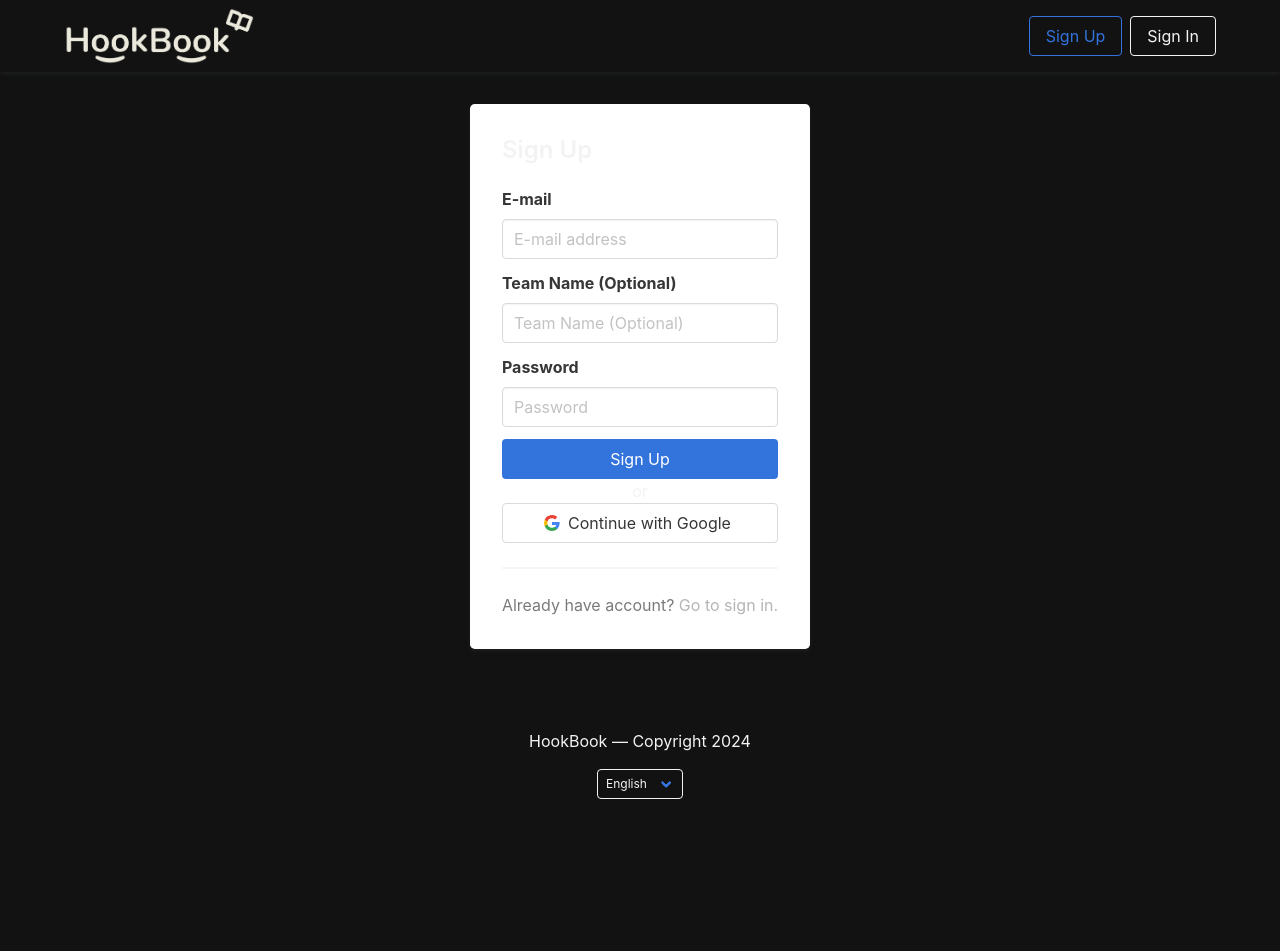
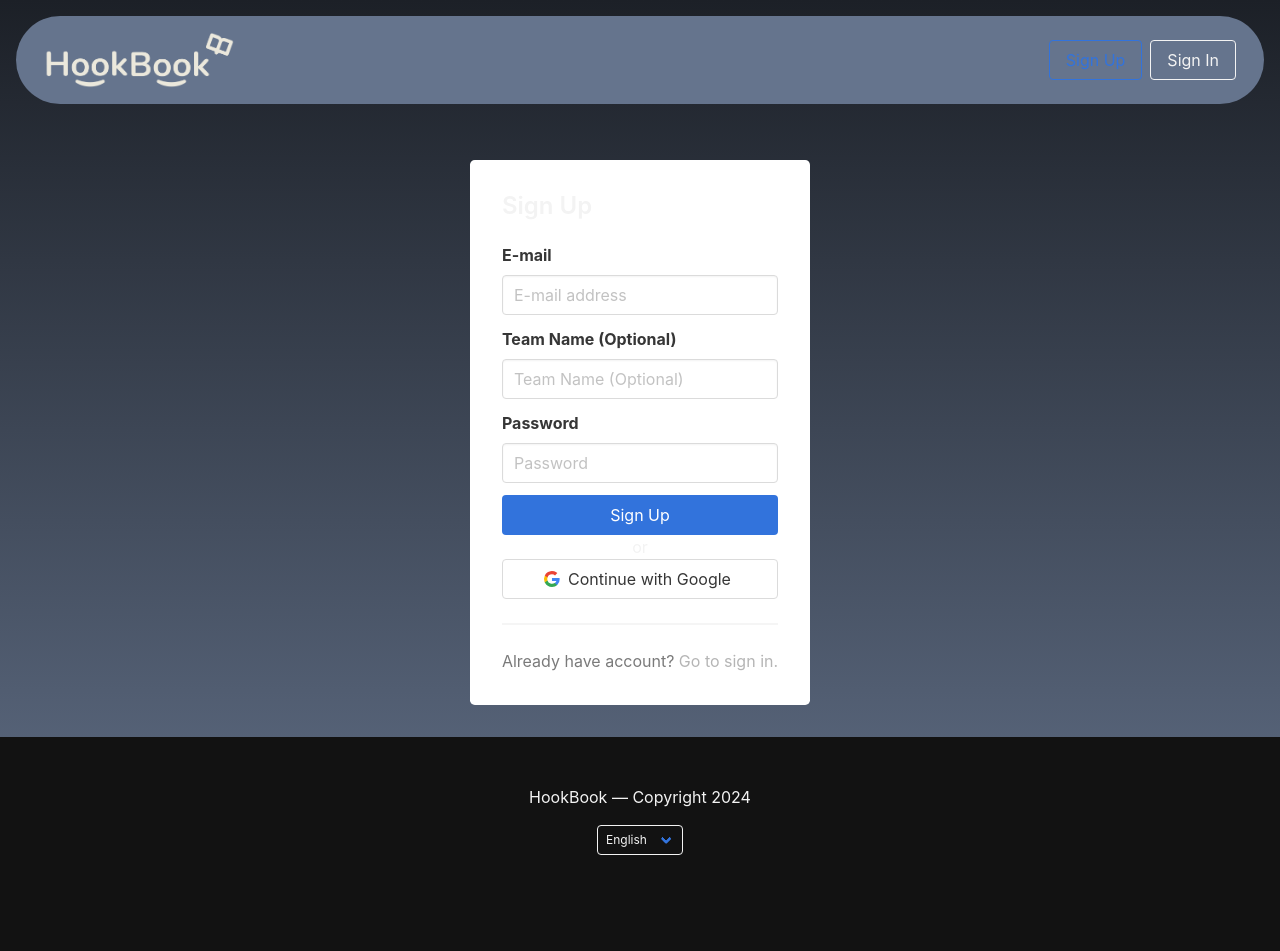
Before and after one commit to mchadaga/bookly, a Django app: page /accounts/signup/ in a window 1280 px wide. Before the commit the page ends 799 px from the top, so only its background shows below. Run offline with Django 4.2, Linux system fonts and the light colour scheme; style sheets or scripts are compiled from the project's sources; parts of the project's set-up code (start-up, migrations or seed data) failed here and were passed over; some libraries are stand-ins or nearby versions.

Commit message:
extended spaces + deleted shadow

```diff
--- a/assets/styles/app/bulma/accounts.sass
+++ b/assets/styles/app/bulma/accounts.sass
@@ -10,5 +10,4 @@
   // on tablets make it a pop-up style form
   +from($tablet)
     border-radius: .3em
-    box-shadow: $default-shadow
     background-color: $white
--- a/assets/styles/app/bulma/layout.sass
+++ b/assets/styles/app/bulma/layout.sass
@@ -1,6 +1,5 @@
 
 .navbar
-  box-shadow: $default-shadow
   .navbar-item
     &.is-active
       +until($desktop)
@@ -34,7 +33,6 @@
   +from($tablet)
     padding: 2em
     border-radius: .3em
-    box-shadow: $default-shadow
     // allow using "notification" class to override color styles
     &:not(.notification)
       background-color: white
--- a/assets/styles/app/bulma/pricing-page.sass
+++ b/assets/styles/app/bulma/pricing-page.sass
@@ -39,7 +39,6 @@ $subtitle-padding: 2em
       +touch
         max-width: 480px
         background-color: $white
-        box-shadow: $default-shadow
 
       .plan-summary
         background-color: $white
--- a/assets/styles/site-bulma.scss
+++ b/assets/styles/site-bulma.scss
@@ -16,7 +16,7 @@ $menu-item-active-background-color: $link;
 @import "~bulma/bulma";
 
 :root {
-  --primary: #{$primary};
+  --primary: #65748D;
   --danger: #{$danger};
   --success: #{$success};
   --gray: #{$grey-light};
@@ -60,14 +60,14 @@ p {
 }
 
 .navbar-menu {
-  background-color: var(--body-background-color);
+  // background-color: var(--body-background-color);
   color: var(--text-light);
 }
 
 .navbar {
-  background-color: var(--body-background-color);
   color: var(--text-light);
 }
+
 
 .container {
   background-color: var(--body-background-color);
@@ -154,5 +154,78 @@ select {
 
 
 
+
+.rounded-lg {
+  border-radius: 3rem;
+  padding-block: 0.5rem;
+  padding-inline: 1rem;
+}
+
+
+
+.w-full {
+  width: 100%;
+  max-width: 100%;
+}
+
+.w-75 {
+  width: 75%;
+  max-width: 75%;
+}
+
+.flex {
+  display: flex;
+}
+
+
+.flex-row {
+  flex-direction: row;
+}
+
+.flex-col {
+  flex-direction: column;
+}
+
+.flex-grow {
+  flex-grow: 1;
+}
+
+.bg-primary {
+  background-color: var(--primary);
+}
+
+.overflow-hidden{
+  overflow: hidden;
+}
+
+.items-center {
+  align-items: center;
+}
+
+
+.justify-center {
+  justify-content: center;
+}
+
+.margin-16px {
+  margin: 16px;
+}
+
+.gradient-primary {
+  background: linear-gradient(to top, #65748D, #1C2027);
+}
+
+.fixed {
+  position: fixed;
+}
+
+.bg-transparent {
+  background-color: rgba(0,0,0,0);
+}
+
+.min-h-screen {
+  min-height: 100vh;
+}
+
 @import "app/bulma/_all";
 @import "pegasus/bulma";
--- a/templates/web/base.html
+++ b/templates/web/base.html
@@ -49,7 +49,7 @@
     {% block page_head %}
     {% endblock %}
 </head>
-<body hx-headers='{"X-CSRFToken": "{{ csrf_token }}"}'>
+<body hx-headers='{"X-CSRFToken": "{{ csrf_token }}"}' class="gradient-primary min-h-screen flex flex-col min-h-screen">
 {% block body_wrapper %}
 {% block top_nav %}
   {% include 'web/components/top_nav.html' %}
@@ -59,6 +59,11 @@
 {% endblock messages %}
 {% block body %}
 {% endblock body %}
+
+{% block spacer %}
+<div class="bg-transparent flex-grow"></div>
+{%endblock spacer%}
+
 {% block footer %}
   {% include 'web/components/footer.html' %}
 {% endblock footer %}
--- a/templates/web/components/top_nav.html
+++ b/templates/web/components/top_nav.html
@@ -1,7 +1,8 @@
 {% load i18n %}
 {% load static %}
-<nav class="navbar" role="navigation" aria-label="main navigation">
-  <div class="container">
+<nav class="navbar flex flex-row w-full items-center justify-center fixed bg-transparent" role="navigation" aria-label="main navigation">
+
+  <div class="flex flex-row rounded-lg w-full bg-primary w-full margin-16px">
     <div class="navbar-brand">
       <a class="navbar-item {% if request.path == '/' %}is-active{% endif %}" href="{% url 'web:home' %}">
         <img class="homepage-logo" src="{% static 'images/longlogo4x.png' %}" alt="{% translate "HookBook Logo" %}">
@@ -12,6 +13,8 @@
         <span aria-hidden="true"></span>
       </a>
     </div>
+
+    <div class="flex-grow"> </div>
     <div class="navbar-menu">
       <div class="navbar-start">
         <!--add additional links here if you want-->
@@ -50,3 +53,4 @@
     </div>
   </div>
 </nav>
+<div class="bg-transparent" style="height: 128px;"></div>
```
Also changed, not shown: static/css/site-bulma.css.
